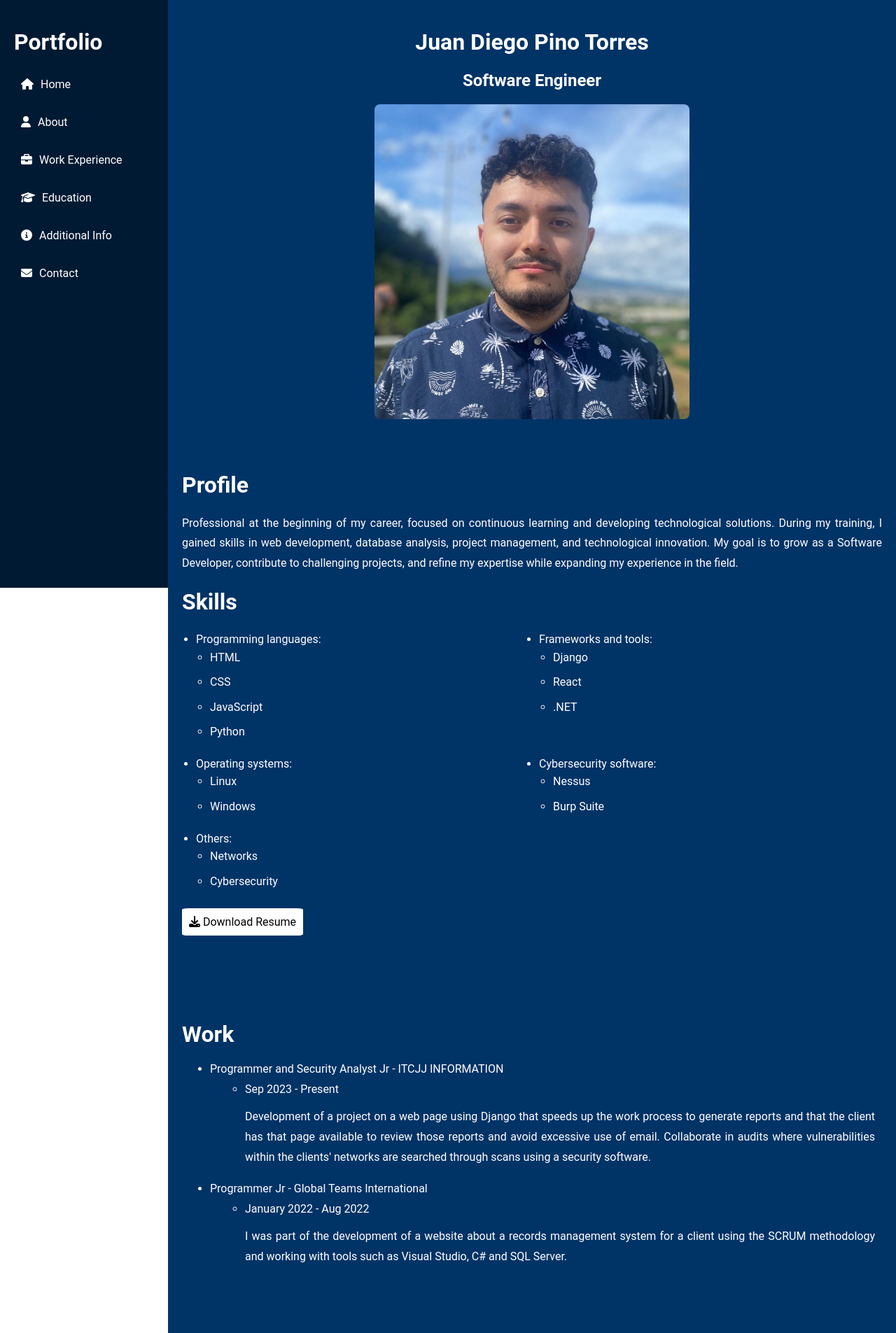
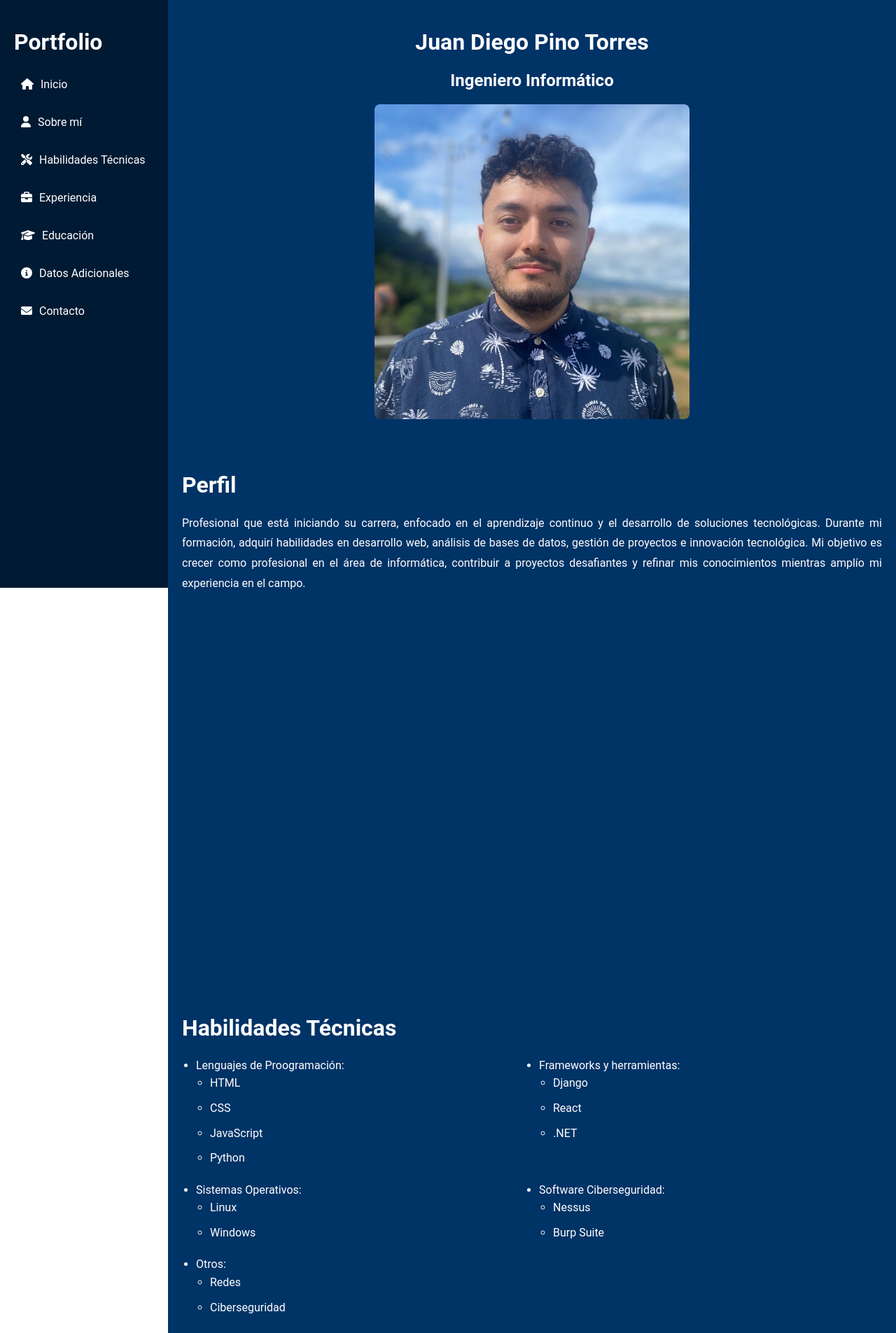
Before and after one commit to Pino835/mypage_project, a React (Create React App) app: page / in a window 1280 px wide. Shown: the top 1905 px of the page at 70% size. Built offline with nearby package versions, Linux system fonts and the light colour scheme.

Commit message:
Commit #6: Actualización 4

```diff
--- a/public/index.html
+++ b/public/index.html
@@ -2,7 +2,7 @@
 <html lang="en">
   <head>
     <meta charset="utf-8" />
-    <link rel="icon" href="https://www.google.es/url?sa=i&url=https%3A%2F%2Fwww.flaticon.com%2Ffree-icon%2Fportfolio_7867852&psig=AOvVaw3Zj72OJiW8xdGxnqqbcbRL&ust=1743733807889000&source=images&cd=vfe&opi=89978449&ved=0CBQQjRxqFwoTCPjH2OPouowDFQAAAAAdAAAAABAE" />
+    <link rel="icon" href="" />
     <meta name="viewport" content="width=device-width, initial-scale=1" />
     <meta name="theme-color" content="#000000" />
     <meta
--- a/src/components/Header.js
+++ b/src/components/Header.js
@@ -1,7 +1,7 @@
 import React, { useState, useEffect, useRef } from 'react';
 import './Header.css';
 import { FontAwesomeIcon } from '@fortawesome/react-fontawesome';
-import { faBars, faHome, faUser, faBriefcase, faGraduationCap, faInfoCircle, faEnvelope } from '@fortawesome/free-solid-svg-icons';
+import { faBars, faHome, faUser, faTools, faBriefcase, faGraduationCap, faInfoCircle, faEnvelope } from '@fortawesome/free-solid-svg-icons';
 
 const Header = () => {
   const [menuOpen, setMenuOpen] = useState(false);
@@ -31,12 +31,13 @@ const Header = () => {
         <h1>Portfolio</h1>
         <nav>
           <ul className="vertical-nav-list">
-            <li><a href="#main" onClick={() => setMenuOpen(false)}><FontAwesomeIcon icon={faHome} /> Home</a></li>
-            <li><a href="#about" onClick={() => setMenuOpen(false)}><FontAwesomeIcon icon={faUser} /> About</a></li>
-            <li><a href="#work" onClick={() => setMenuOpen(false)}><FontAwesomeIcon icon={faBriefcase} /> Work Experience</a></li>
-            <li><a href="#education" onClick={() => setMenuOpen(false)}><FontAwesomeIcon icon={faGraduationCap} /> Education</a></li>
-            <li><a href="#add" onClick={() => setMenuOpen(false)}><FontAwesomeIcon icon={faInfoCircle} /> Additional Info</a></li>
-            <li><a href="#contact" onClick={() => setMenuOpen(false)}><FontAwesomeIcon icon={faEnvelope} /> Contact</a></li>
+            <li><a href="#main" onClick={() => setMenuOpen(false)}><FontAwesomeIcon icon={faHome} /> Inicio</a></li>
+            <li><a href="#about" onClick={() => setMenuOpen(false)}><FontAwesomeIcon icon={faUser} /> Sobre mí</a></li>
+            <li><a href="#skill" onClick={() => setMenuOpen(false)}><FontAwesomeIcon icon={faTools} /> Habilidades Técnicas</a></li>
+            <li><a href="#work" onClick={() => setMenuOpen(false)}><FontAwesomeIcon icon={faBriefcase} /> Experiencia</a></li>
+            <li><a href="#education" onClick={() => setMenuOpen(false)}><FontAwesomeIcon icon={faGraduationCap} /> Educación</a></li>
+            <li><a href="#add" onClick={() => setMenuOpen(false)}><FontAwesomeIcon icon={faInfoCircle} /> Datos Adicionales</a></li>
+            <li><a href="#contact" onClick={() => setMenuOpen(false)}><FontAwesomeIcon icon={faEnvelope} /> Contacto</a></li>
           </ul>
         </nav>
       </header>
--- a/src/pages/Home.css
+++ b/src/pages/Home.css
@@ -21,7 +21,7 @@
 
 .about-container {
   padding-top: 10px;
-  padding-bottom: 100px;
+  padding-bottom: 550px;
 }
 
 .about-container p {
@@ -30,24 +30,29 @@
   margin-bottom: 20px;
 }
 
-.about-container ul {
+.skill-container {
+  padding-top: 10px;
+  padding-bottom: 200px;
+}
+
+.skill-container ul {
   display: grid;
   grid-template-columns: 1fr 1fr;
   list-style-type: disc;
   padding-left: 20px;
 }
 
-.about-container ul li {
+.skill-container ul li {
   margin-bottom: 10px;
   line-height: 1.6;
 }
 
-.about-container ul li ul {
+.skill-container ul li ul {
   list-style-type: circle;
   display: block;
 }
 
-.about-container a{
+.skill-container a{
   text-decoration: none;
   color: black;
   background-color: white;
@@ -55,7 +60,7 @@
   border-radius: 5%;
 }
 
-.about-container a:hover{
+.skill-container a:hover{
   text-decoration: none;
   color: white;
   background-color: black;
@@ -137,23 +142,26 @@
     width: 90%; /* Ajusta el tamaño según lo necesites */
   }
   .about-container{
-    padding-top: 20px;
-    padding-bottom: 100px;
+    padding-top: 30px;
+    padding-bottom: 400px;
+  }
+  .skill-container {
+    padding-top: 30px;
   }
   .work-container {
-    padding-top: 20px;
+    padding-top: 30px;
     padding-bottom: 175px;
   }
   .education-container {
-    padding-top: 20px;
+    padding-top: 30px;
     padding-bottom: 400px;
   }
   .add-container {
-    padding-top: 20px;
-    padding-bottom: 450px;
+    padding-top: 30px;
+    padding-bottom: 300px;
   }
   .contact-container {
-    padding-top: 20px;
+    padding-top: 30px;
     padding-bottom: 500px;
   }
 }
--- a/src/pages/Home.js
+++ b/src/pages/Home.js
@@ -13,25 +13,30 @@ const Home = () => {
       <div id='home' className="home-container">
 
         <h1>Juan Diego Pino Torres</h1>
-        <h2>Software Engineer</h2>
+        <h2>Ingeniero Informático</h2>
         <img src={profileImage} alt="Profile"/>
 
       </div>
 
       <div id='about' className="about-container">
 
-        <h1>Profile</h1>
+        <h1>Perfil</h1>
         <p>
-          Professional at the beginning of my career, focused on continuous learning and developing technological
-          solutions. During my training, I gained skills in web development, database analysis, project management,
-          and technological innovation. My goal is to grow as a Software Developer, contribute to challenging projects,
-          and refine my expertise while expanding my experience in the field.
+        Profesional que está iniciando su carrera, enfocado en el aprendizaje continuo y el desarrollo de soluciones
+        tecnológicas. Durante mi formación, adquirí habilidades en desarrollo web, análisis de bases de datos,
+        gestión de proyectos e innovación tecnológica. Mi objetivo es crecer como profesional en el área de
+        informática, contribuir a proyectos desafiantes y refinar mis conocimientos mientras amplío mi experiencia en
+        el campo.
         </p>
 
-        <h1>Skills</h1>
+      </div>
+
+      <div id='skill' className="skill-container">
+
+      <h1>Habilidades Técnicas</h1>
         <ul>
           <li>
-            Programming languages:
+            Lenguajes de Proogramación:
             <ul>
               <li>HTML</li>
               <li>CSS</li>
@@ -40,7 +45,7 @@ const Home = () => {
             </ul>
           </li>
           <li>
-            Frameworks and tools:
+            Frameworks y herramientas:
             <ul>
               <li>Django</li>
               <li>React</li>
@@ -48,57 +53,63 @@ const Home = () => {
             </ul>
           </li>
           <li>
-            Operating systems:
+            Sistemas Operativos:
             <ul>
               <li>Linux</li>
               <li>Windows</li>
             </ul>
           </li>
           <li>
-            Cybersecurity software:
+            Software Ciberseguridad:
             <ul>
               <li>Nessus</li>
               <li>Burp Suite</li>
             </ul>
           </li>
           <li>
-            Others:
+            Otros:
             <ul>
-              <li>Networks</li>
-              <li>Cybersecurity</li>
+              <li>Redes</li>
+              <li>Ciberseguridad</li>
             </ul>
           </li>
         </ul>
 
         <a href="/files/resume.pdf" download="My_Resume.pdf">
-          <FontAwesomeIcon icon={faDownload} /> Download Resume
+          <FontAwesomeIcon icon={faDownload} /> Descargar CV
         </a>
 
       </div>
 
       <div id='work' className="work-container">
 
-        <h1>Work</h1>
+        <h1>Experiencia</h1>
         <ul>
           <li>
-            Programmer and Security Analyst Jr - ITCJJ INFORMATION
+              Programador y Analista de Seguridad Jr, ITCJJ INFORMATION
             <ul>
-              <li>Sep 2023 - Present</li>
+              <li>
+                Set 2023 - Presente
+              </li>
               <p>
-                Development of a project on a web page using Django that speeds up the work process to generate
-                reports and that the client has that page available to review those reports and avoid excessive use
-                of email. Collaborate in audits where vulnerabilities within the clients' networks are searched through scans
-                using a security software.
+                Desarrollo de un proyecto sobre una página web utilizando Django que agiliza el proceso de trabajo
+                para generar reportes y que el cliente tenga esa página disponible para revisar dichos reportes y
+                evitar el uso excesivo del correo electrónico.
+                Colaboración auditorías donde se buscan vulnerabilidades dentro de las redes de los clientes a
+                través de escaneos utilizando un software de seguridad, usando herramientas como Nessus y
+                OSINT.
               </p>
             </ul>
           </li>
           <li>
-            Programmer Jr - Global Teams International
+            Programador Jr, Global Teams International
             <ul>
-              <li>January 2022 - Aug 2022</li>
+              <li>
+                Ene 2022 - Ago 2022
+                </li>
               <p>
-                I was part of the development of a website about a records management system for a client using
-                the SCRUM methodology and working with tools such as Visual Studio, C# and SQL Server.
+              Desarrollo de un sitio web sobre un sistema de gestión de registros para un cliente utilizando la
+              metodología SCRUM y trabajando con herramientas como Visual Studio, C# y SQL Server.
               </p>
             </ul>
           </li>
@@ -108,19 +119,19 @@ const Home = () => {
 
       <div id='education' className="education-container">
 
-        <h1>Education</h1>
+        <h1>Educación</h1>
         <ul>
           <li>
-            Bachelor's degree of Software Development
+            Licenciatura en Desarrollo de Software
             <ul>
-              <li>Jan 2023 - April 2024</li>
+              <li>Ene 2023 -  Abr 2024</li>
               <li>Universidad Latinoamericana de Ciencia y Tecnología</li>
             </ul>
           </li>
           <li>
-            Bachelor of Computer Engineering
+            Bachillerato en Ingeniería Informática
             <ul>
-              <li>Jan 2020 - May 2023</li>
+              <li>Ene 2020 - May 2023</li>
               <li>Universidad Latinoamericana de Ciencia y Tecnología</li>
             </ul>
           </li>
@@ -130,18 +141,23 @@ const Home = () => {
 
       <div id='add' className="add-container">
 
-        <h1>Additional Information</h1>
+        <h1>Datos Adicionales</h1>
         <ul>
-          <li>Languages:
+          <li>Idiomas:
             <ul>
-              <li>Spanish (native)</li>
-              <li>English</li>
+              <li>Español (native)</li>
+              <li>Inglés (B2)</li>
             </ul>
           </li>
-          <li>Certifications:
+          <li>Certificaciones:
             <ul>
-              <li>HTML5 and CSS3 Web Design (ULACIT)</li>
-              <li>Web Architecture (ULACIT)</li>
+              <li>Diseño Web HTML5 y CSS3 (ULACIT)</li>
+              <li>Arquitectura Web (ULACIT)</li>
+              <li>Responsive Web Design (FreeCodeCamp)</li>
+              <li>Python esencial (LinkedIn)</li>
+              <li>SQL Server 2022 para desarrolladores esenciales (LinkedIn)</li>
+              <li>HTML esencial (LinkedIn)</li>
+              <li>CSS Esencial (LinkedIn)</li>
             </ul>
           </li>
         </ul>
@@ -150,7 +166,7 @@ const Home = () => {
 
       <div id='contact' className="contact-container">
 
-        <h1>Contact</h1>
+        <h1>Contacto</h1>
         <ul>
           <li><FontAwesomeIcon icon={faEnvelope} /> pinoto2002@gmail.com</li>
           <li><a href="https://www.linkedin.com/in/juan-diego-pino-torres-b80856322" target="_blank" rel="noopener noreferrer"><FontAwesomeIcon icon={fabLinkedin} /> LinkedIn</a></li>
```
